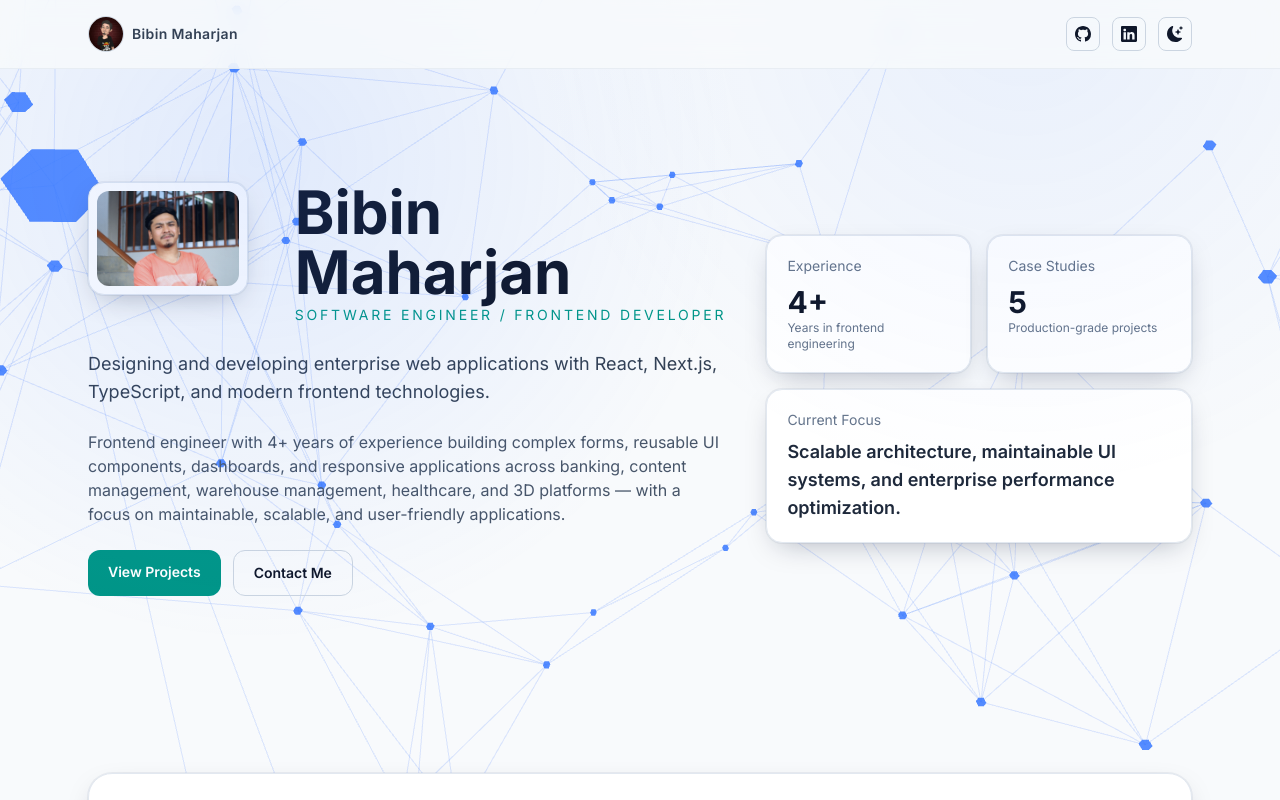
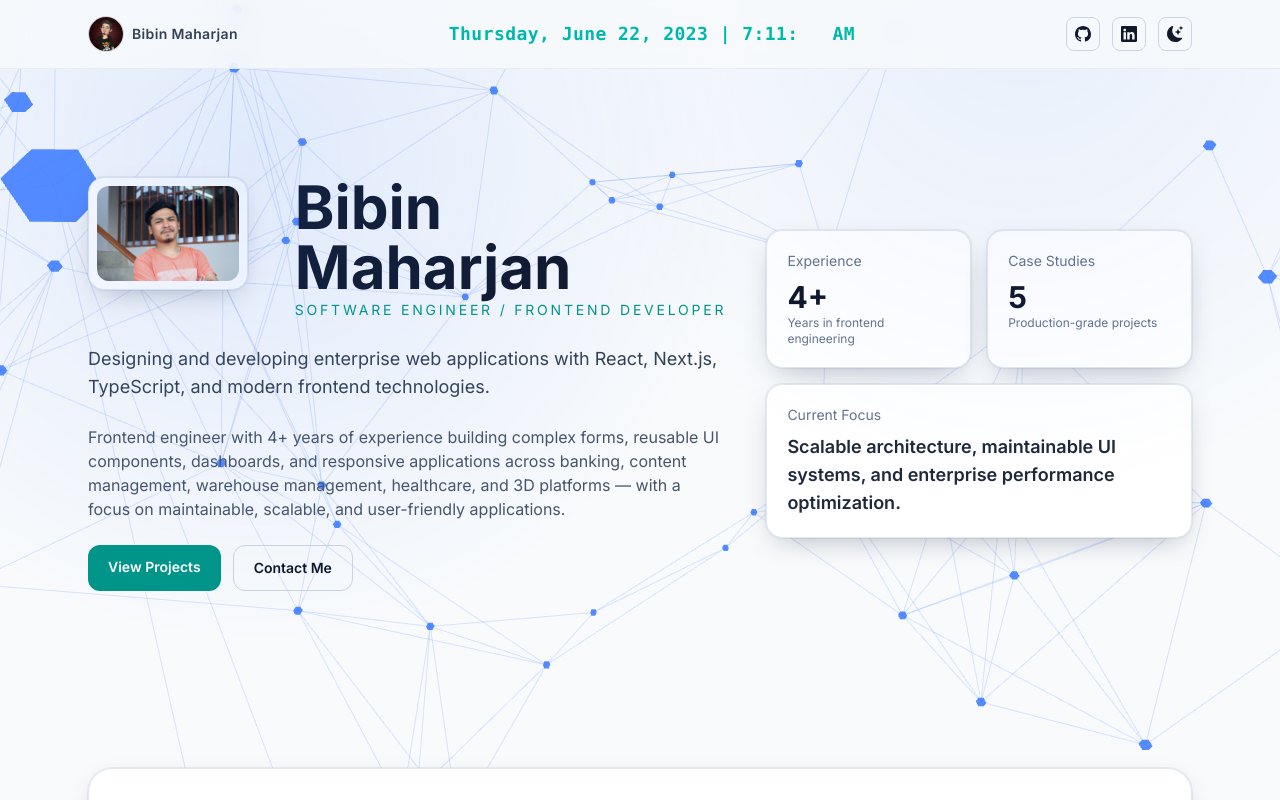
Before and after one commit to BbinMaharjan/my-portfolio, a Next.js app: page / in a window 1280 px wide. Shown: the top 800 px of the page. Built offline with nearby package versions, Linux system fonts and the light colour scheme.

Commit message:
feat: :art: #added date and time

```diff
--- a/src/app/globals.css
+++ b/src/app/globals.css
@@ -31,3 +31,36 @@ a {
   color: inherit;
   text-decoration: none;
 }
+
+/* Custom scrollbar with brand color */
+::-webkit-scrollbar {
+  width: 8px;
+  height: 8px;
+}
+
+::-webkit-scrollbar-track {
+  @apply bg-slate-100 dark:bg-slate-900;
+}
+
+::-webkit-scrollbar-thumb {
+  @apply bg-brand-500 rounded-full hover:bg-brand-600 dark:hover:bg-brand-400;
+}
+
+::-webkit-scrollbar-corner {
+  @apply bg-slate-100 dark:bg-slate-900;
+}
+
+/* Firefox scrollbar */
+* {
+  scrollbar-width: thin;
+  scrollbar-color: theme('colors.brand.500') theme('colors.slate.100');
+}
+
+.dark * {
+  scrollbar-color: theme('colors.brand.400') theme('colors.slate.900');
+}
+
+@keyframes blink {
+  0%, 50% { opacity: 1; }
+  51%, 100% { opacity: 0; }
+}
--- a/src/app/page.tsx
+++ b/src/app/page.tsx
@@ -42,7 +42,10 @@ const projects: Project[] = [
     impact:
       "Automated account creation through backend REST API integration, reducing manual processing overhead and improving rollout reliability.",
     links: [
-      { label: "Global IME Bank Online Account Opening", url: "https://easyaccount.gibl.com.np/" },
+      {
+        label: "Global IME Bank Online Account Opening",
+        url: "https://easyaccount.gibl.com.np/",
+      },
     ],
   },
   {
@@ -63,8 +66,14 @@ const projects: Project[] = [
     impact:
       "Enabled efficient delivery and management of banking-related content with a consistent, maintainable user experience.",
     links: [
-      { label: "Global IME Bank Website", url: "https://www.globalimebank.com/" },
-      { label: "Nabil Bank – nBank", url: "https://nbankbynabil.nabilbank.com/" },
+      {
+        label: "Global IME Bank Website",
+        url: "https://www.globalimebank.com/",
+      },
+      {
+        label: "Nabil Bank – nBank",
+        url: "https://nbankbynabil.nabilbank.com/",
+      },
       { label: "Tisa Bank Website", url: "https://www.tisabank.com.pg/" },
     ],
   },
@@ -99,7 +108,10 @@ const projects: Project[] = [
     impact:
       "Delivered a performant and scalable 3D experience backed by structured content management.",
     links: [
-      { label: "Echelon Visualizer 3D", url: "https://echelonvisualizer.masonryiq.com/" },
+      {
+        label: "Echelon Visualizer 3D",
+        url: "https://echelonvisualizer.masonryiq.com/",
+      },
     ],
   },
   {
@@ -190,6 +202,33 @@ export default function Home() {
     document.documentElement.classList.toggle("dark", useDark);
   }, []);
 
+  useEffect(() => {
+    const updateDateTime = () => {
+      const now = new Date();
+      const dateStr = now.toLocaleDateString("en-US", {
+        weekday: "long",
+        month: "long",
+        day: "numeric",
+        year: "numeric",
+      });
+      const hours = now.getHours();
+      const hours12 = hours % 12 || 12;
+      const minutes = now.getMinutes().toString().padStart(2, "0");
+      const seconds = now.getSeconds().toString().padStart(2, "0");
+      const ampm = hours >= 12 ? "PM" : "AM";
+
+      const datetimeEl = document.getElementById("datetime-display");
+
+      if (datetimeEl) {
+        datetimeEl.innerHTML = `${dateStr} | ${hours12}:${minutes}:<span style="animation: blink 1s infinite">${seconds}</span> ${ampm}`;
+      }
+    };
+
+    updateDateTime();
+    const interval = setInterval(updateDateTime, 1000);
+    return () => clearInterval(interval);
+  }, []);
+
   const toggleTheme = () => {
     const nextTheme = !darkMode;
     setDarkMode(nextTheme);
@@ -214,11 +253,11 @@ export default function Home() {
   ];
 
   return (
-    <main className="relative">
+    <main className="relative pt-16">
       <NodeGraphBackground />
       <div className="pointer-events-none fixed inset-0 bg-[radial-gradient(circle_at_20%_20%,rgba(56,120,255,0.12),transparent_40%),radial-gradient(circle_at_80%_0%,rgba(56,120,255,0.08),transparent_38%)]" />
 
-      <header className="sticky top-0 z-50 border-b border-slate-200/70 bg-slate-50/80 backdrop-blur-md dark:border-slate-800 dark:bg-slate-950/80">
+      <header className="fixed top-0 left-0 right-0 z-50 border-b border-slate-200/70 bg-slate-50/80 backdrop-blur-md dark:border-slate-800 dark:bg-slate-950/80">
         <div className="mx-auto flex max-w-6xl items-center justify-between px-6 py-4">
           <div className="flex items-center gap-2">
             <div className="h-9 w-9 overflow-hidden rounded-full border border-slate-300 bg-white dark:border-slate-700 dark:bg-slate-900">
@@ -234,6 +273,14 @@ export default function Home() {
             <p className="text-sm font-semibold tracking-wide text-slate-700 dark:text-slate-200">
               Bibin Maharjan
             </p>
+          </div>
+          <div className="flex-1 flex justify-center px-4">
+            <div className="text-center">
+              <p
+                className="text-lg font-mono text-brand-500 dark:text-brand-400 tracking-wide font-bold"
+                id="datetime-display"
+              ></p>
+            </div>
           </div>
           <div className="flex items-center gap-3">
             <Link
@@ -514,7 +561,10 @@ export default function Home() {
                       className="inline-flex items-center gap-1.5 rounded-md border border-brand-200 bg-brand-50 px-3 py-1.5 text-xs font-medium text-brand-700 transition hover:bg-brand-100 hover:border-brand-400 dark:border-brand-800 dark:bg-brand-900/30 dark:text-brand-300 dark:hover:bg-brand-900/50"
                     >
                       {link.label}
-                      <BsBoxArrowUpRight className="h-3 w-3" aria-hidden="true" />
+                      <BsBoxArrowUpRight
+                        className="h-3 w-3"
+                        aria-hidden="true"
+                      />
                     </a>
                   ))}
                 </div>
@@ -692,7 +742,7 @@ export default function Home() {
         </div>
       </section>
 
-      <footer className="border-t border-zinc-800 py-6 text-center text-sm text-zinc-500">
+      <footer className="border-t border-slate-200/70 bg-slate-50/80 backdrop-blur-md dark:border-slate-800 dark:bg-slate-950/80 py-6 text-center text-sm text-slate-500 dark:text-slate-400">
         © {new Date().getFullYear()} Bibin Maharjan — Software Engineer
       </footer>
     </main>
```
